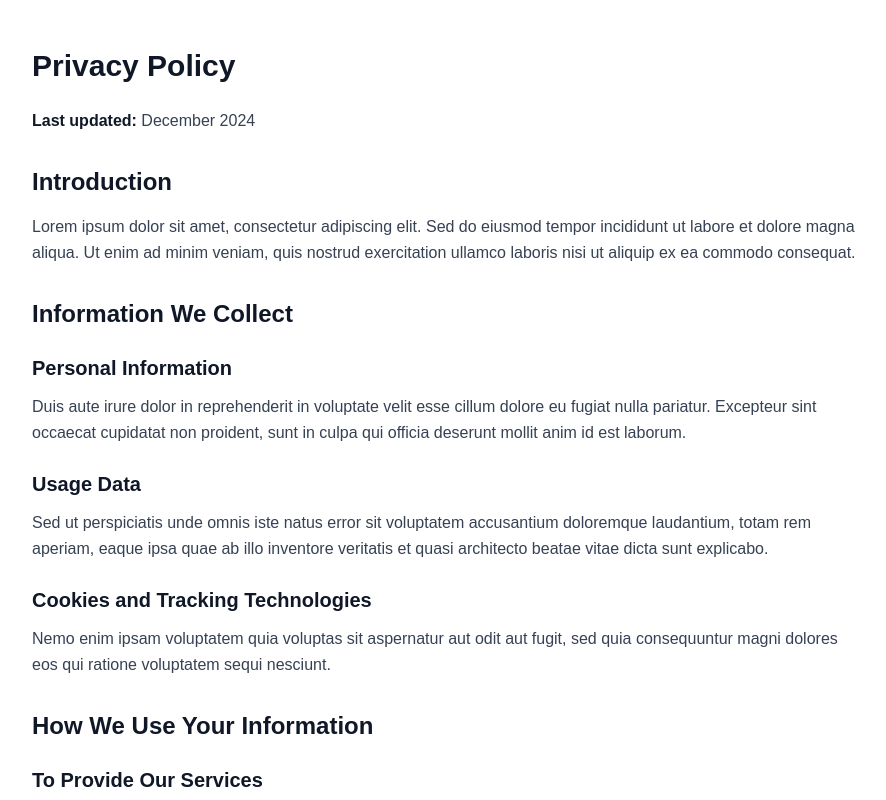
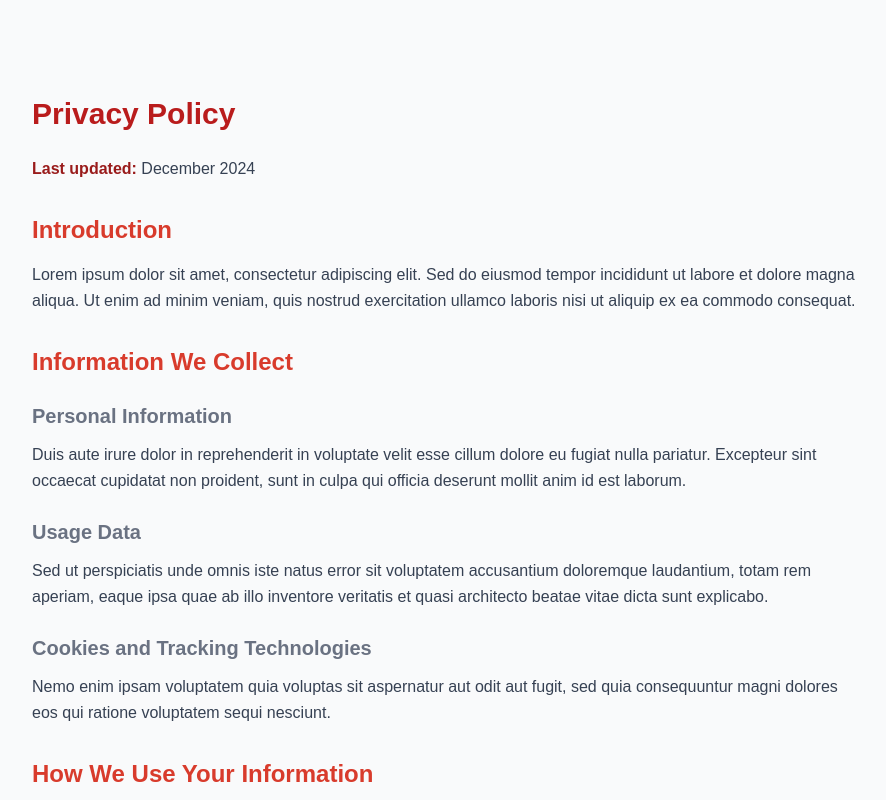
Before and after one commit to ProgNetwork/invasion-day, a Next.js app: page /privacy-policy in a window 1280 px wide. Shown: the top 800 px of the page, without its empty margins (192-1078 px from the left). Built offline with nearby package versions, Linux system fonts and the light colour scheme.

Commit message:
Base the colours on first nations colours for now

```diff
--- a/src/content/privacy-policy.md
+++ b/src/content/privacy-policy.md
@@ -37,7 +37,7 @@ Similique sunt in culpa qui officia deserunt mollitia animi, id est laborum et d
 Nam libero tempore, cum soluta nobis est eligendi optio cumque nihil impedit quo minus id quod maxime placeat facere possimus, omnis voluptas assumenda est, omnis dolor repellendus.
 
 ### Business Transfers
-Temporibus autem quibusdam et aut officiis debitis aut rerum necessitatibus saepe eveniet ut et voluptates repudiandae sint et molestiae non recusandae.
+[Temporibus autem quibusdam](http://google.com) et aut officiis debitis aut rerum necessitatibus saepe eveniet ut et voluptates repudiandae sint et molestiae non recusandae.
 
 ## Data Security
 
--- a/src/pages/privacy-policy.tsx
+++ b/src/pages/privacy-policy.tsx
@@ -9,25 +9,27 @@ interface PrivacyPolicyProps {
 
 export default function PrivacyPolicy({ content }: PrivacyPolicyProps) {
   return (
+    <div className="min-h-screen bg-gray-50 py-12">
       <div className="max-w-4xl mx-auto px-4 sm:px-6 lg:px-8 py-12">
         <article className="prose prose-lg max-w-none">
           <ReactMarkdown
             components={{
-              h1: ({children}) => <h1 className="text-3xl font-bold text-gray-900 mb-6">{children}</h1>,
-              h2: ({children}) => <h2 className="text-2xl font-semibold text-gray-900 mt-8 mb-4">{children}</h2>,
-              h3: ({children}) => <h3 className="text-xl font-semibold text-gray-900 mt-6 mb-3">{children}</h3>,
+              h1: ({children}) => <h1 className="text-3xl font-bold text-primary-700 mb-6">{children}</h1>,
+              h2: ({children}) => <h2 className="text-2xl font-semibold text-primary-600 mt-8 mb-4">{children}</h2>,
+              h3: ({children}) => <h3 className="text-xl font-semibold text-gray-500 mt-6 mb-3">{children}</h3>,
               p: ({children}) => <p className="text-gray-700 mb-4 leading-relaxed">{children}</p>,
               ul: ({children}) => <ul className="list-disc list-inside mb-4 space-y-2">{children}</ul>,
               ol: ({children}) => <ol className="list-decimal list-inside mb-4 space-y-2">{children}</ol>,
               li: ({children}) => <li className="text-gray-700">{children}</li>,
-              strong: ({children}) => <strong className="font-semibold text-gray-900">{children}</strong>,
-              a: ({children, href}) => <a href={href} className="text-blue-600 hover:text-blue-800 underline">{children}</a>,
+              strong: ({children}) => <strong className="font-semibold text-primary-800">{children}</strong>,
+              a: ({children, href}) => <a href={href} className="text-primary-600 hover:text-primary-800 underline">{children}</a>,
             }}
           >
             {content}
           </ReactMarkdown>
         </article>
       </div>
+    </div>
   )
 }
 
--- a/src/styles/globals.css
+++ b/src/styles/globals.css
@@ -3,11 +3,55 @@
 :root {
   --background: #ffffff;
   --foreground: #171717;
+  --primary-50: #fef2f2;
+  --primary-100: #fee2e2;
+  --primary-200: #fecaca;
+  --primary-300: #fca5a5;
+  --primary-400: #f87171;
+  --primary-500: #ef4444;
+  --primary-600: #d83b2c;
+  --primary-700: #b91c1c;
+  --primary-800: #991b1b;
+  --primary-900: #7f1d1d;
+  --primary-950: #450a0a;
+  --secondary-50: #fffbeb;
+  --secondary-100: #fef3c7;
+  --secondary-200: #fde68a;
+  --secondary-300: #fcd34d;
+  --secondary-400: #fbbf24;
+  --secondary-500: #f59e0b;
+  --secondary-600: #ffc837;
+  --secondary-700: #d97706;
+  --secondary-800: #92400e;
+  --secondary-900: #78350f;
+  --secondary-950: #451a03;
 }
 
 @theme inline {
   --color-background: var(--background);
   --color-foreground: var(--foreground);
+  --color-primary-50: var(--primary-50);
+  --color-primary-100: var(--primary-100);
+  --color-primary-200: var(--primary-200);
+  --color-primary-300: var(--primary-300);
+  --color-primary-400: var(--primary-400);
+  --color-primary-500: var(--primary-500);
+  --color-primary-600: var(--primary-600);
+  --color-primary-700: var(--primary-700);
+  --color-primary-800: var(--primary-800);
+  --color-primary-900: var(--primary-900);
+  --color-primary-950: var(--primary-950);
+  --color-secondary-50: var(--secondary-50);
+  --color-secondary-100: var(--secondary-100);
+  --color-secondary-200: var(--secondary-200);
+  --color-secondary-300: var(--secondary-300);
+  --color-secondary-400: var(--secondary-400);
+  --color-secondary-500: var(--secondary-500);
+  --color-secondary-600: var(--secondary-600);
+  --color-secondary-700: var(--secondary-700);
+  --color-secondary-800: var(--secondary-800);
+  --color-secondary-900: var(--secondary-900);
+  --color-secondary-950: var(--secondary-950);
   --font-sans: var(--font-geist-sans);
   --font-mono: var(--font-geist-mono);
 }
```
